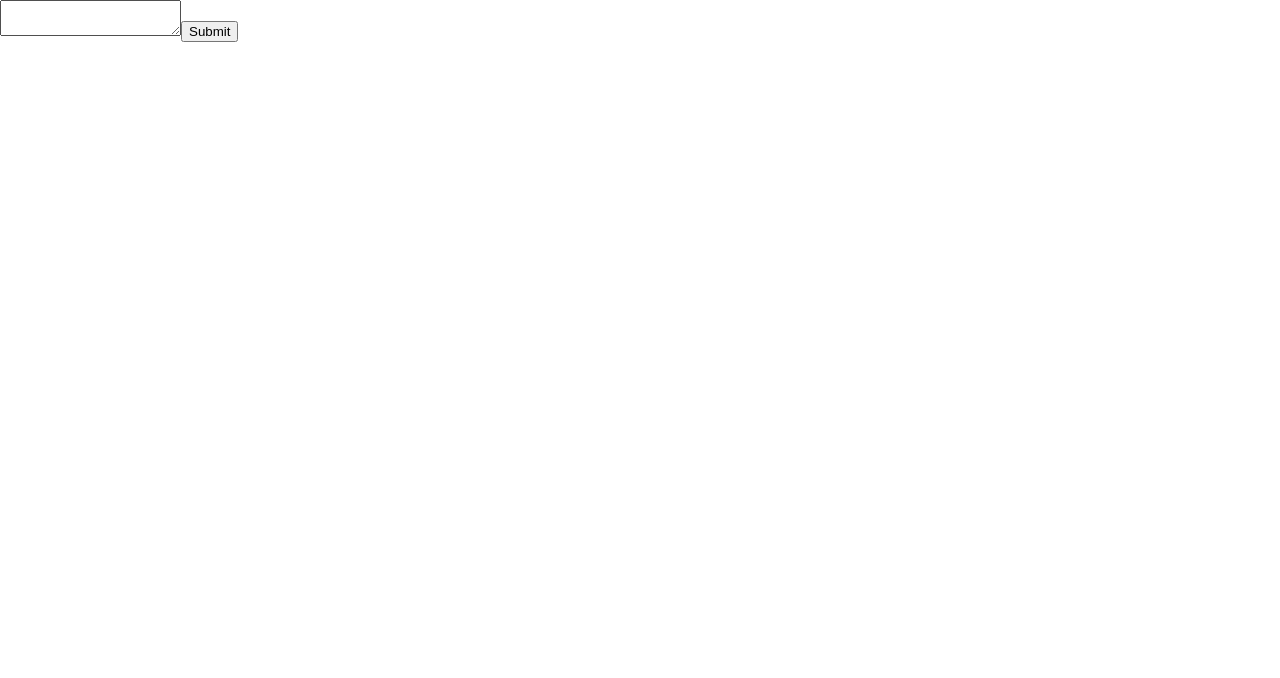
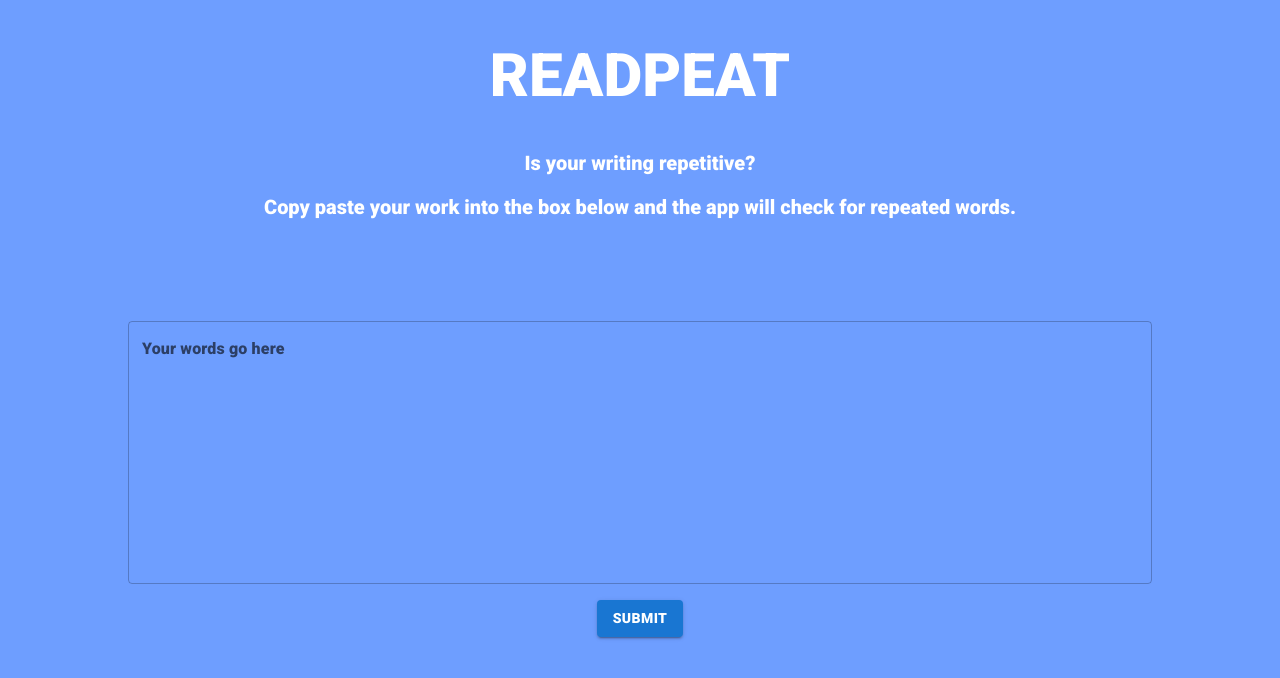
Before and after one commit to josephklein87/Repeater-App, a React (Create React App) app: page / in a window 1280 px wide. Shown: the top 678 px of the page. Built offline with nearby package versions, Linux system fonts and the light colour scheme.

Commit message:
added some simple placeholder styling with material ui

```diff
--- a/package.json
+++ b/package.json
@@ -3,6 +3,9 @@
   "version": "0.1.0",
   "private": true,
   "dependencies": {
+    "@emotion/react": "^11.10.6",
+    "@emotion/styled": "^11.10.6",
+    "@mui/material": "^5.11.12",
     "@testing-library/jest-dom": "^5.16.5",
     "@testing-library/react": "^13.4.0",
     "@testing-library/user-event": "^13.5.0",
--- a/public/index.html
+++ b/public/index.html
@@ -10,34 +10,14 @@
       content="Web site created using create-react-app"
     />
     <link rel="apple-touch-icon" href="%PUBLIC_URL%/logo192.png" />
-    <!--
-      manifest.json provides metadata used when your web app is installed on a
-      user's mobile device or desktop. See https://developers.google.com/web/fundamentals/web-app-manifest/
-    -->
     <link rel="manifest" href="%PUBLIC_URL%/manifest.json" />
-    <!--
-      Notice the use of %PUBLIC_URL% in the tags above.
-      It will be replaced with the URL of the `public` folder during the build.
-      Only files inside the `public` folder can be referenced from the HTML.
-
-      Unlike "/favicon.ico" or "favicon.ico", "%PUBLIC_URL%/favicon.ico" will
-      work correctly both with client-side routing and a non-root public URL.
-      Learn how to configure a non-root public URL by running `npm run build`.
-    -->
-    <title>React App</title>
+    <link rel="preconnect" href="https://fonts.googleapis.com">
+    <link rel="preconnect" href="https://fonts.gstatic.com" crossorigin>
+    <link href="https://fonts.googleapis.com/css2?family=Roboto:wght@900&display=swap" rel="stylesheet">
+    <title>READPEAT</title>
   </head>
   <body>
     <noscript>You need to enable JavaScript to run this app.</noscript>
     <div id="root"></div>
-    <!--
-      This HTML file is a template.
-      If you open it directly in the browser, you will see an empty page.
-
-      You can add webfonts, meta tags, or analytics to this file.
-      The build step will place the bundled scripts into the <body> tag.
-
-      To begin the development, run `npm start` or `yarn start`.
-      To create a production bundle, use `npm run build` or `yarn build`.
-    -->
   </body>
 </html>
--- a/src/App.css
+++ b/src/App.css
@@ -1,38 +1,37 @@
-.App {
+.text-field {
   text-align: center;
+  margin-left: auto;
+  margin-right: auto;
+  width: 80%;
 }
 
-.App-logo {
-  height: 40vmin;
-  pointer-events: none;
+html {
+  background-color: rgb(110, 158, 255);
 }
 
-@media (prefers-reduced-motion: no-preference) {
-  .App-logo {
-    animation: App-logo-spin infinite 20s linear;
-  }
+.submit-button {
+  margin: 20px;
 }
 
-.App-header {
-  background-color: #282c34;
-  min-height: 100vh;
-  display: flex;
-  flex-direction: column;
-  align-items: center;
-  justify-content: center;
-  font-size: calc(10px + 2vmin);
-  color: white;
+.readpeat-header, .paragraph {
+  font-family: 'Roboto', sans-serif;
+  text-align: center;
+  color: rgb(255, 255, 255);
 }
 
-.App-link {
-  color: #61dafb;
+.readpeat-header {
+  margin-bottom: 40px;
+  font-size: 60px;
 }
 
-@keyframes App-logo-spin {
-  from {
-    transform: rotate(0deg);
-  }
-  to {
-    transform: rotate(360deg);
-  }
+.paragraph {
+  font-size: 20px;
+  margin-left: 100px;
+  margin-right: 100px;
 }
+
+form {
+  display: flex;
+  justify-content: center;
+  flex-direction: column;
+}
--- a/src/components/mainpage.js
+++ b/src/components/mainpage.js
@@ -1,5 +1,9 @@
 // import axios from 'axios';
 import React, {useState, useEffect} from 'react'
+import TextField from '@mui/material/TextField';
+import Button from '@mui/material/Button';
+import Box from "@mui/material/Box";
+import '../App.css';
 
 function Mainpage() {
     let [userWords, setUserWords] = useState([]);
@@ -30,7 +34,7 @@ function Mainpage() {
             let wordUsed = false
             //checks against common words to exclude them from the list
             for (let common = 0; common < commonWords.length; common++) {
-                if (splitWords[i] === commonWords[common]) {
+                if (splitWords[i] === commonWords[common].toUpperCase()) {
                     wordUsed = true
                 }
             }
@@ -66,10 +70,27 @@ function Mainpage() {
 
     return (
      <>
-     <form onSubmit={createWords}>
-        <textarea id="textbox"></textarea>
-        <input type ="submit"></input>
-     </form>
+        <h1 className='readpeat-header'>READPEAT</h1>
+        <p className='paragraph'>Is your writing repetitive?</p>
+        <p className='paragraph'>Copy paste your work into the box below and the app will check for repeated words.</p>
+        <form onSubmit={createWords}>
+        <Box
+        display="flex"
+        flexDirection="column"
+        justifyContent="center"
+        alignItems="center"
+        minHeight="60vh"
+        >
+            <TextField
+            id="outlined-multiline-static"
+            className='text-field'
+            label="Your words go here"
+            multiline
+            rows={10}
+            />
+            <Button variant="contained" type="submit" className='submit-button' sx={{mt:2}}>Submit</Button>
+        </Box>
+        </form>
      </>
     );
   }
```
Also changed, not shown: 1 other file (tests, documents, lock files or other folders).
